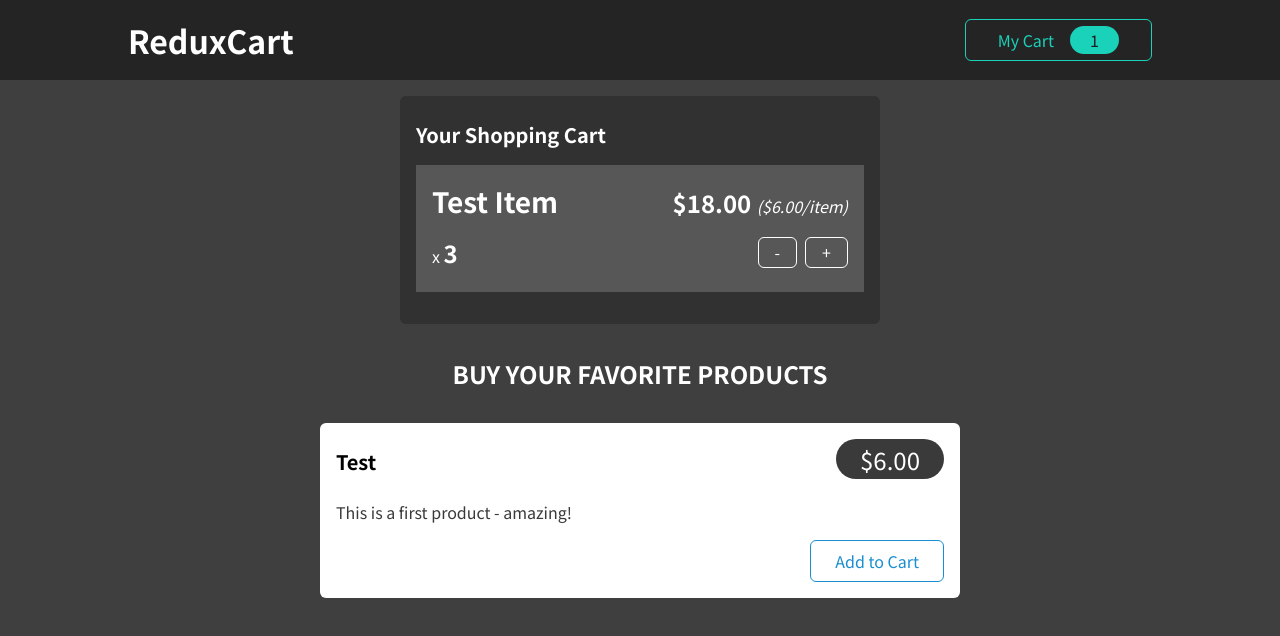
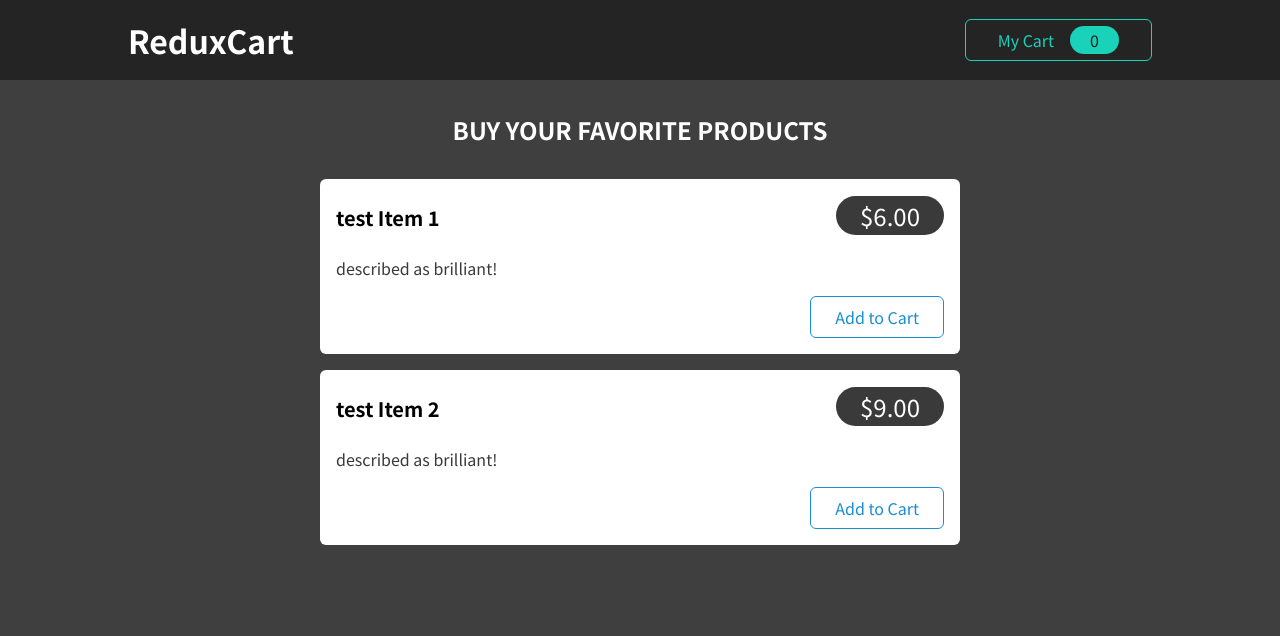
Before and after one commit to benjamin-gdwn/advanced-redux, a React (Create React App) app: page / in a window 1280 px wide. Shown: the top 636 px of the page. Built offline with nearby package versions, Linux system fonts and the light colour scheme.

Commit message:
add product to cart functionality with redux

```diff
--- a/package.json
+++ b/package.json
@@ -3,6 +3,7 @@
   "version": "0.1.0",
   "private": true,
   "dependencies": {
+    "@reduxjs/toolkit": "^1.9.0",
     "@testing-library/jest-dom": "^5.11.6",
     "@testing-library/react": "^11.2.2",
     "@testing-library/user-event": "^12.5.0",
--- a/src/App.js
+++ b/src/App.js
@@ -1,11 +1,14 @@
 import Cart from './components/Cart/Cart';
 import Layout from './components/Layout/Layout';
 import Products from './components/Shop/Products';
+import {useSelector} from 'react-redux'
 
 function App() {
+const cartState = useSelector(state => state.ui.cartIsVisible)
+
   return (
     <Layout>
-      <Cart />
+      {cartState &&<Cart />}
       <Products />
     </Layout>
   );
--- a/src/components/Cart/Cart.js
+++ b/src/components/Cart/Cart.js
@@ -1,15 +1,23 @@
-import Card from '../UI/Card';
-import classes from './Cart.module.css';
-import CartItem from './CartItem';
+import Card from "../UI/Card";
+import classes from "./Cart.module.css";
+import CartItem from "./CartItem";
+import { useSelector } from "react-redux";
 
 const Cart = (props) => {
+  const cartItems = useSelector((state) => state.cart.items);
+
   return (
     <Card className={classes.cart}>
       <h2>Your Shopping Cart</h2>
       <ul>
-        <CartItem
-          item={{ title: 'Test Item', quantity: 3, total: 18, price: 6 }}
-        />
+        {cartItems.map((item) => (
+          <CartItem
+            item={{ title: item.name,
+              quantity: item.quantity,
+              total: item.totalPrice,
+              price: item.price }}
+          />
+        ))}
       </ul>
     </Card>
   );
--- a/src/components/Cart/CartButton.js
+++ b/src/components/Cart/CartButton.js
@@ -1,10 +1,17 @@
 import classes from './CartButton.module.css';
+import { uiActions } from '../../store/ui-slice';
+import { useDispatch, useSelector } from 'react-redux';
+const CartButton = (props) => {
 
-const CartButton = (props) => {
+const dispatch = useDispatch();
+const cartQuantity = useSelector(state => state.cart.totalQuantity)
+  const toggleCartHandler = () => {
+    dispatch(uiActions.toggle());
+  }
   return (
-    <button className={classes.button}>
+    <button onClick={toggleCartHandler} className={classes.button}>
       <span>My Cart</span>
-      <span className={classes.badge}>1</span>
+      <span className={classes.badge}>{cartQuantity}</span>
     </button>
   );
 };
--- a/src/components/Layout/MainHeader.js
+++ b/src/components/Layout/MainHeader.js
@@ -2,6 +2,7 @@ import CartButton from '../Cart/CartButton';
 import classes from './MainHeader.module.css';
 
 const MainHeader = (props) => {
+
   return (
     <header className={classes.header}>
       <h1>ReduxCart</h1>
--- a/src/components/Shop/ProductItem.js
+++ b/src/components/Shop/ProductItem.js
@@ -1,9 +1,17 @@
 import Card from '../UI/Card';
 import classes from './ProductItem.module.css';
-
+import {cartSliceActions} from '../../store/cart-slice';
+import { useDispatch } from 'react-redux';
 const ProductItem = (props) => {
-  const { title, price, description } = props;
-
+  const { title, price, description, id } = props;
+  const dispatch = useDispatch();
+  const addToCartHandler = () => {
+    dispatch(cartSliceActions.addItemToCart({
+      id,
+      title,
+      price
+    }))
+  }
   return (
     <li className={classes.item}>
       <Card>
@@ -13,7 +21,7 @@ const ProductItem = (props) => {
         </header>
         <p>{description}</p>
         <div className={classes.actions}>
-          <button>Add to Cart</button>
+          <button onClick={addToCartHandler}>Add to Cart</button>
         </div>
       </Card>
     </li>
--- a/src/components/Shop/Products.js
+++ b/src/components/Shop/Products.js
@@ -1,16 +1,32 @@
 import ProductItem from './ProductItem';
 import classes from './Products.module.css';
-
+const DUMMY_MEALS =
+[{
+  id: 'p1', price: 6,
+  title: 'test Item 1',
+  description: 'described as brilliant!'
+},
+{
+id: 'p2', price: 9,
+title: 'test Item 2',
+description: 'described as brilliant!'
+}
+]
 const Products = (props) => {
   return (
     <section className={classes.products}>
       <h2>Buy your favorite products</h2>
       <ul>
-        <ProductItem
-          title='Test'
-          price={6}
-          description='This is a first product - amazing!'
+        {DUMMY_MEALS.map((products) => (
+          <ProductItem
+          key={products.id}
+          id={products.id}
+          title={products.title}
+          price={products.price}
+          description={products.description}
         />
+        ))}
+
       </ul>
     </section>
   );
--- a/src/index.js
+++ b/src/index.js
@@ -1,7 +1,8 @@
 import ReactDOM from 'react-dom/client';
-
+import { Provider } from 'react-redux';
 import './index.css';
 import App from './App';
+import store from './store';
 
 const root = ReactDOM.createRoot(document.getElementById('root'));
-root.render(<App />);
+root.render(<Provider store={store}><App /></Provider>);
--- /dev/null
+++ b/src/store/cart-slice.js
@@ -0,0 +1,41 @@
+import { createSlice } from "@reduxjs/toolkit";
+
+const cartSlice = createSlice({
+    name: 'cart',
+    initialState: {
+        items: [],
+        totalQuantity: 0,
+    },
+    reducers: {
+        addItemToCart(state, action) {
+            const newItem = action.payload;
+            const existingItem = state.items.find(item => item.id === item.id);
+            state.totalQuantity++;
+            if(!existingItem) {
+                state.items.push({
+                    itemId: newItem.id,
+                    price: newItem.price,
+                    name: newItem.title,
+                    quantity: 1,
+                    totalPrice: newItem.price});
+            } else {
+                existingItem.quantity++;
+                existingItem.totalPrice = existingItem.totalPrice + newItem.price
+            }
+        },
+        removeItemFromCart (state, action) {
+            const id = action.payload;
+            const existingItem = state.items.find(item => item.id === id)
+            state.totalQuantity--;
+            if(existingItem.quantity === 1) {
+                state.items = state.items.filter(item => item.id !== id);
+            } else {
+                existingItem.quantity--;
+                existingItem.totalPrice = existingItem.totalPrice - existingItem.price
+            }
+        }
+        }
+    });
+
+export const cartSliceActions = cartSlice.actions;
+export default cartSlice;
--- /dev/null
+++ b/src/store/index.js
@@ -0,0 +1,9 @@
+import { configureStore } from "@reduxjs/toolkit";
+import uiSlice from "./ui-slice";
+import cartSlice from "./cart-slice";
+const store = configureStore({reducer: {
+    ui: uiSlice.reducer,
+    cart: cartSlice.reducer
+}});
+
+export default store;
--- /dev/null
+++ b/src/store/ui-slice.js
@@ -0,0 +1,13 @@
+import { createSlice } from "@reduxjs/toolkit";
+
+const uiSlice = createSlice({
+    name: 'ui',
+    initialState: { cartIsVisible: false},
+    reducers: {
+        toggle(state) {
+state.cartIsVisible = !state.cartIsVisible;
+        }
+    }
+});
+export const uiActions = uiSlice.actions;
+export default uiSlice;
```
Also changed, not shown: 1 other file (tests, documents, lock files or other folders).
